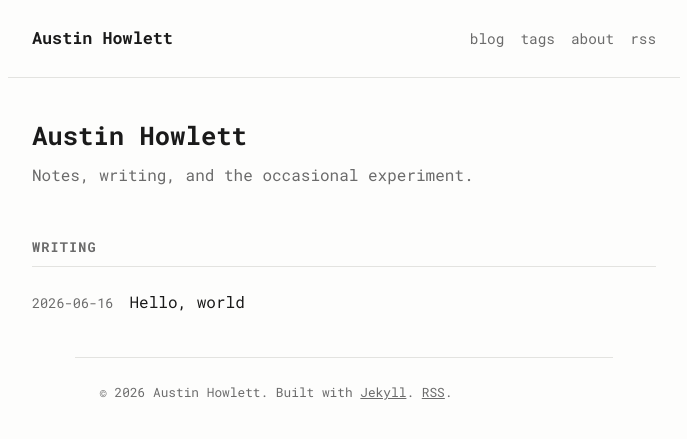
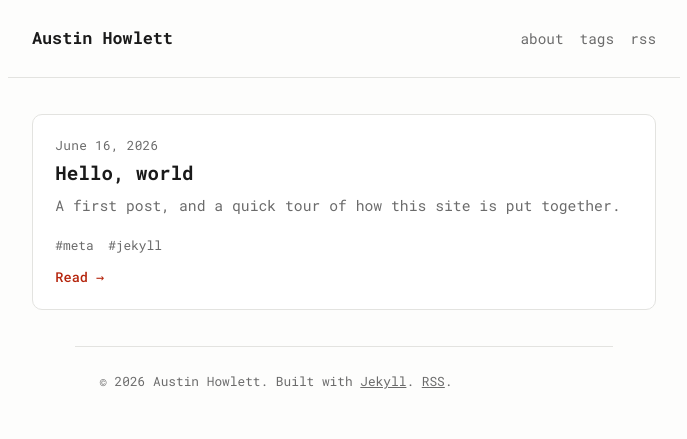
Before and after one commit to general-wedge/portfolio, a Jekyll site: the page built from index.html, in a window 1280 px wide. Shown: the top 439 px of the page, without its empty margins (296-983 px from the left). Built offline with Jekyll 4.4.1, drawn with Linux system fonts in a browser that asks for light colours.

Commit message:
Redesign home page as clickable post cards; polish nav and styles
- Home page now lists posts as clickable cards (date, title, blurb,
  tags, read-more) linking to the full post page
- Blurb uses post description, falling back to the excerpt
- Drop duplicate hero title (site title lives top-left in the header)
- Streamline nav (about/tags/rss) with an active-page indicator
- Add card styling with hover lift/shadow and light/dark card colors

Co-Authored-By: Claude Opus 4.8 <noreply@anthropic.com>
Claude-Session: https://claude.ai/code/session_01L6D8nCWBGwrvQgT7zyCTX7

```diff
--- a/_includes/header.html
+++ b/_includes/header.html
@@ -1,9 +1,9 @@
 <header class="site-header">
   <a class="site-title" href="{{ '/' | relative_url }}">{{ site.title }}</a>
   <nav class="site-nav">
-    <a href="{{ '/' | relative_url }}">blog</a>
-    <a href="{{ '/tags/' | relative_url }}">tags</a>
-    <a href="{{ '/about/' | relative_url }}">about</a>
+    {% assign p = page.url | remove: 'index.html' %}
+    <a href="{{ '/about/' | relative_url }}"{% if p == '/about/' %} class="active"{% endif %}>about</a>
+    <a href="{{ '/tags/' | relative_url }}"{% if p == '/tags/' %} class="active"{% endif %}>tags</a>
     <a href="{{ '/feed.xml' | relative_url }}">rss</a>
   </nav>
 </header>
--- a/assets/css/style.css
+++ b/assets/css/style.css
@@ -13,6 +13,8 @@
   --accent: #b5240c;
   --border: #e3e3e0;
   --code-bg: #f3f3f0;
+  --card-bg: #ffffff;
+  --shadow: rgba(0, 0, 0, 0.06);
 
   --measure: 70ch;
   --space: 1.5rem;
@@ -26,6 +28,8 @@
     --accent: #ff7a5c;
     --border: #2a2a2a;
     --code-bg: #1c1c1c;
+    --card-bg: #161616;
+    --shadow: rgba(0, 0, 0, 0.4);
   }
 }
 
@@ -85,6 +89,7 @@ body {
 
 .site-nav a { color: var(--muted); text-decoration: none; }
 .site-nav a:hover { color: var(--accent); }
+.site-nav a.active { color: var(--fg); border-bottom: 1px solid var(--accent); }
 
 /* Links -------------------------------------------------------------------- */
 
@@ -127,6 +132,76 @@ a:hover { text-decoration: underline; }
 
 .post-item-link { text-decoration: none; color: var(--fg); }
 .post-item-link:hover { color: var(--accent); text-decoration: underline; }
+
+/* Post cards (home page) --------------------------------------------------- */
+
+.cards {
+  list-style: none;
+  margin: 0;
+  padding: 0;
+  display: grid;
+  gap: 1.25rem;
+}
+
+.card {
+  border: 1px solid var(--border);
+  border-radius: 10px;
+  background: var(--card-bg);
+  transition: border-color 0.15s ease, transform 0.15s ease,
+              box-shadow 0.15s ease;
+}
+
+.card:hover {
+  border-color: var(--accent);
+  transform: translateY(-2px);
+  box-shadow: 0 6px 20px var(--shadow);
+}
+
+.card-link {
+  display: block;
+  padding: 1.25rem 1.4rem;
+  color: var(--fg);
+  text-decoration: none;
+}
+
+.card-date {
+  display: block;
+  color: var(--muted);
+  font-size: 0.8rem;
+  letter-spacing: 0.02em;
+  margin-bottom: 0.3rem;
+}
+
+.card-title {
+  font-size: 1.2rem;
+  line-height: 1.3;
+  margin: 0 0 0.5rem;
+}
+
+.card:hover .card-title { color: var(--accent); }
+
+.card-blurb {
+  color: var(--muted);
+  font-size: 0.92rem;
+  line-height: 1.6;
+  margin: 0 0 0.75rem;
+}
+
+.card-tags {
+  display: inline-flex;
+  flex-wrap: wrap;
+  gap: 0.5rem;
+  margin-bottom: 0.6rem;
+}
+
+.card-tags .tag { font-size: 0.8rem; }
+
+.card-more {
+  display: block;
+  font-size: 0.85rem;
+  color: var(--accent);
+  font-weight: 500;
+}
 
 /* Posts & pages ------------------------------------------------------------ */
 
--- a/index.html
+++ b/index.html
@@ -2,21 +2,26 @@
 layout: default
 title: Home
 ---
-<section class="intro">
-  <h1 class="intro-title">{{ site.title }}</h1>
-  <p class="intro-tagline">{{ site.tagline }}</p>
-</section>
-
 <section class="post-list">
-  <h2 class="section-heading">Writing</h2>
   {% if site.posts.size > 0 %}
-    <ul class="posts">
+    <ul class="cards">
       {% for post in site.posts %}
-        <li class="post-item">
-          <time class="post-item-date" datetime="{{ post.date | date_to_xmlschema }}">
-            {{ post.date | date: "%Y-%m-%d" }}
-          </time>
-          <a class="post-item-link" href="{{ post.url | relative_url }}">{{ post.title }}</a>
+        <li class="card">
+          <a class="card-link" href="{{ post.url | relative_url }}">
+            <time class="card-date" datetime="{{ post.date | date_to_xmlschema }}">
+              {{ post.date | date: "%B %-d, %Y" }}
+            </time>
+            <h2 class="card-title">{{ post.title }}</h2>
+            <p class="card-blurb">
+              {{ post.description | default: post.excerpt | strip_html | normalize_whitespace | truncate: 160 }}
+            </p>
+            {% if post.tags and post.tags.size > 0 %}
+              <span class="card-tags">
+                {% for tag in post.tags %}<span class="tag">#{{ tag }}</span>{% endfor %}
+              </span>
+            {% endif %}
+            <span class="card-more">Read &rarr;</span>
+          </a>
         </li>
       {% endfor %}
     </ul>
```
